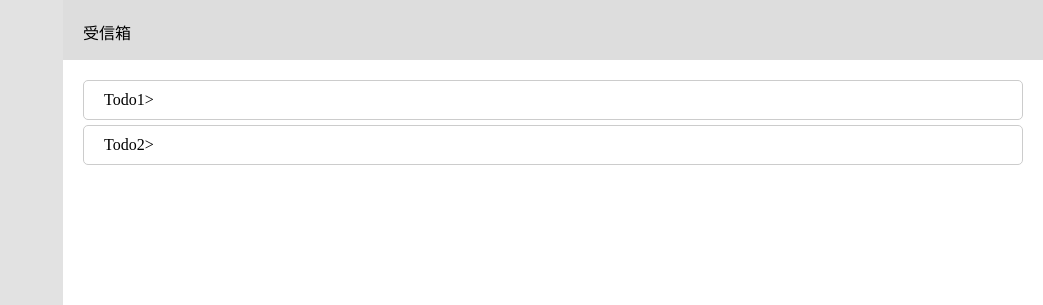
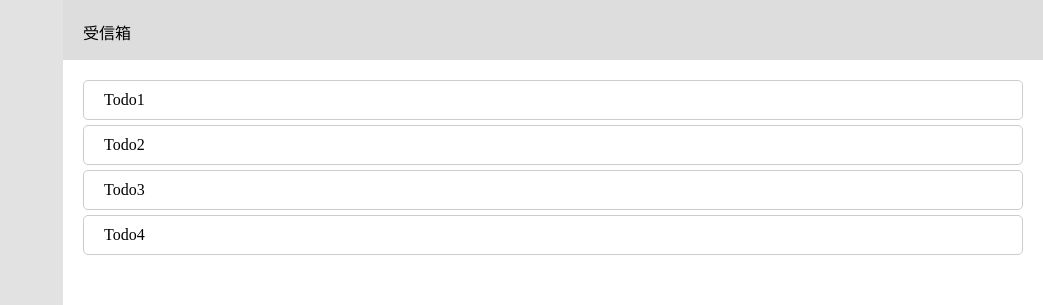
Before and after one commit to kohei-kubota/react-sample-app, a React (Create React App) app: page / in a window 1280 px wide. Shown: the top 305 px of the page, without its empty margins (237-1280 px from the left). Built offline with nearby package versions, Linux system fonts and the light colour scheme.

Commit message:
update state-manage

```diff
--- a/src/components/mainArea.js
+++ b/src/components/mainArea.js
@@ -3,23 +3,36 @@ import Header from './header';
 import Footer from './footer';
 
 class Mainarea extends Component {
-  render() {
-    const todos = [
-      { label: 'Todo1' },
-      { label: 'Todo2' },
-    ]
+  constructor(props) {
+    super(props);
 
+    this.state = {
+      todos: [
+        { label: 'Todo1' },
+        { label: 'Todo2' },
+        { label: 'Todo3' },
+        { label: 'Todo4' },
+      ]
+    }
+  }
+
+  renderTodoItems() {
     let todoItemDom = [];
-    for (var i = 0; i < todos.length; i++) {
-      let todoItem = <li className='todo-list-item' key={'item-' + i}>{todos[i].label}></li>;
+    for (var i = 0; i < this.state.todos.length; i++) {
+      let todoItem = <li className='todo-list-item' key={'item-' + i}>{this.state.todos[i].label}</li>;
       todoItemDom.push(todoItem);
     }
+    return todoItemDom;
+  }
+
+  render() {
+
     return (
       <div className='main-area'>
         <Header />
         <main className='list-area'>
           <ul className='todo-list'>
-            {todoItemDom}
+            {this.renderTodoItems()}
           </ul>
         </main>
         <Footer />
```
